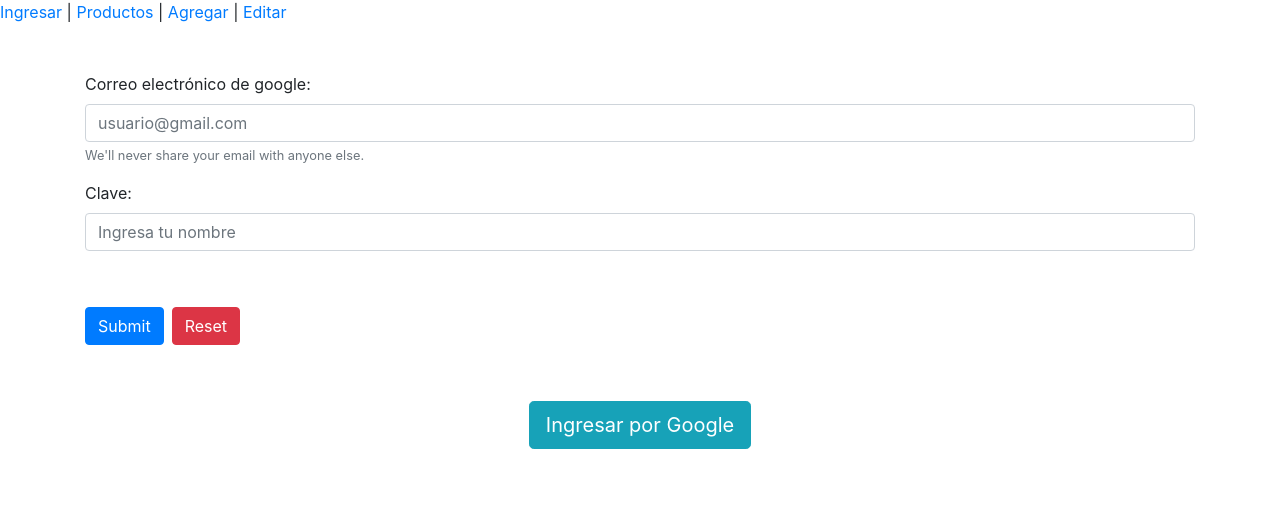
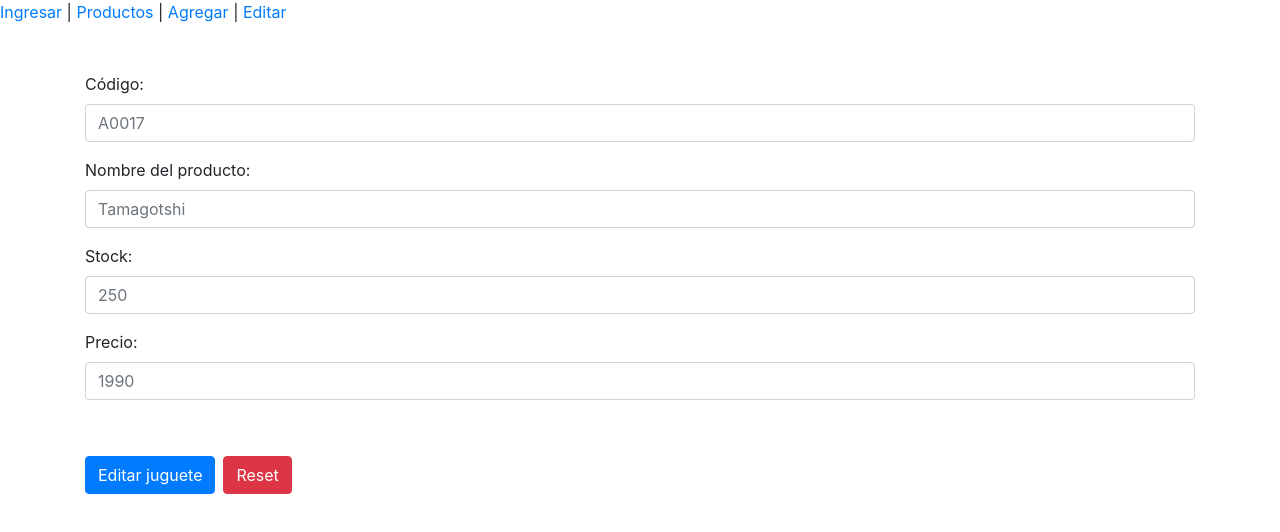
Before and after one commit to flowersflowing/DL_pruebadeploy, a Vue app: page /#/editar in a window 1280 px wide. Before the commit this address led to /#/. Shown: the top 532 px of the page. Built offline with nearby package versions, Linux system fonts and the light colour scheme; no server answers; the database is empty.

Commit message:
Arreglando edición, se me fue en collera esa parte

```diff
--- a/src/components/Editando.vue
+++ b/src/components/Editando.vue
@@ -1,5 +1,5 @@
 <template>
-    <div>
+    <div class="container my-5">
             <b-form @submit.prevent="editar" @reset="onReset">
                 <b-form-group id="input-group-1" label="Código:" label-for="input-1">
                     <b-form-input id="input-1" v-model="form.code" type="text" placeholder="A0017" required></b-form-input>
@@ -34,6 +34,61 @@ export default {
             }
         }
     },
-
+    created() {
+        let datos = {};
+        datos = this.$store.getters.mostrarJuguetes.find(resp => resp.id === this.$route.params.id);
+        if(datos) {
+            this.form.code = datos.code;
+            this.form.name = datos.name;
+            this.form.stock = datos.stock;
+            this.form.price = datos.price;
+            this.form.id = datos.id;
+        } else {
+            this.$message('El juguete que busca no se encuentra');
+        }
+    },
+    methods: {
+        onReset(event) {
+            event.preventDefault()
+            // Reset our form values
+            this.form.email = ''
+            this.form.name = ''
+            // Trick to reset/clear native browser form validation state
+            this.show = false
+            this.$nextTick(() => {
+                this.show = true
+            })
+        },
+        editar() {
+            if(this.form.code && this.form.name && this.form.stock && this.form.price) {
+                let data = {
+                    code: this.form.code,
+                    name: this.form.name,
+                    stock: this.form.stock,
+                    price: this.form.price,
+                    id: this.form.id
+                }
+                this.$confirm('¿Estás seguro que quieres editar este producto?', 'Informativo', {
+                    confirmButtonText: 'Sí',
+                    cancelButtonText: 'No',
+                    type: 'primary',
+                    center: true
+                }).then(() => {
+                    this.$message({
+                        type: 'info',
+                        message: 'El producto se ha editado exitosamente'
+                    });
+                    this.$store.dispatch('editar', data);
+                }).catch(() => {
+                    this.$message({
+                        type: 'warning',
+                        message: 'No se ha podido editar'
+                    });
+                });
+            } else {
+                console.log('Error');
+            }
+        }
+    }
 }
 </script>
--- a/src/store/store.js
+++ b/src/store/store.js
@@ -1,6 +1,7 @@
 import Vue from 'vue';
 import Vuex from 'vuex';
 import { db } from '../main';
+import router from '../router/router';
 
 Vue.use(Vuex);
 
@@ -51,6 +52,17 @@ export default new Vuex.Store({
       }).catch(error => {
         console.log(error);
       });
+    },
+    editar(context, data) {
+      db.collection('juguetes').doc(data.id).update({
+        code: data.code,
+        name: data.name,
+        stock: data.stock,
+        price: data.price
+      }).then(() => {
+        console.log('Está editando');
+        router.replace('/editar');
+      });
     }
   }
 })
```
Lines whose indentation alone changed are shown as unchanged.
